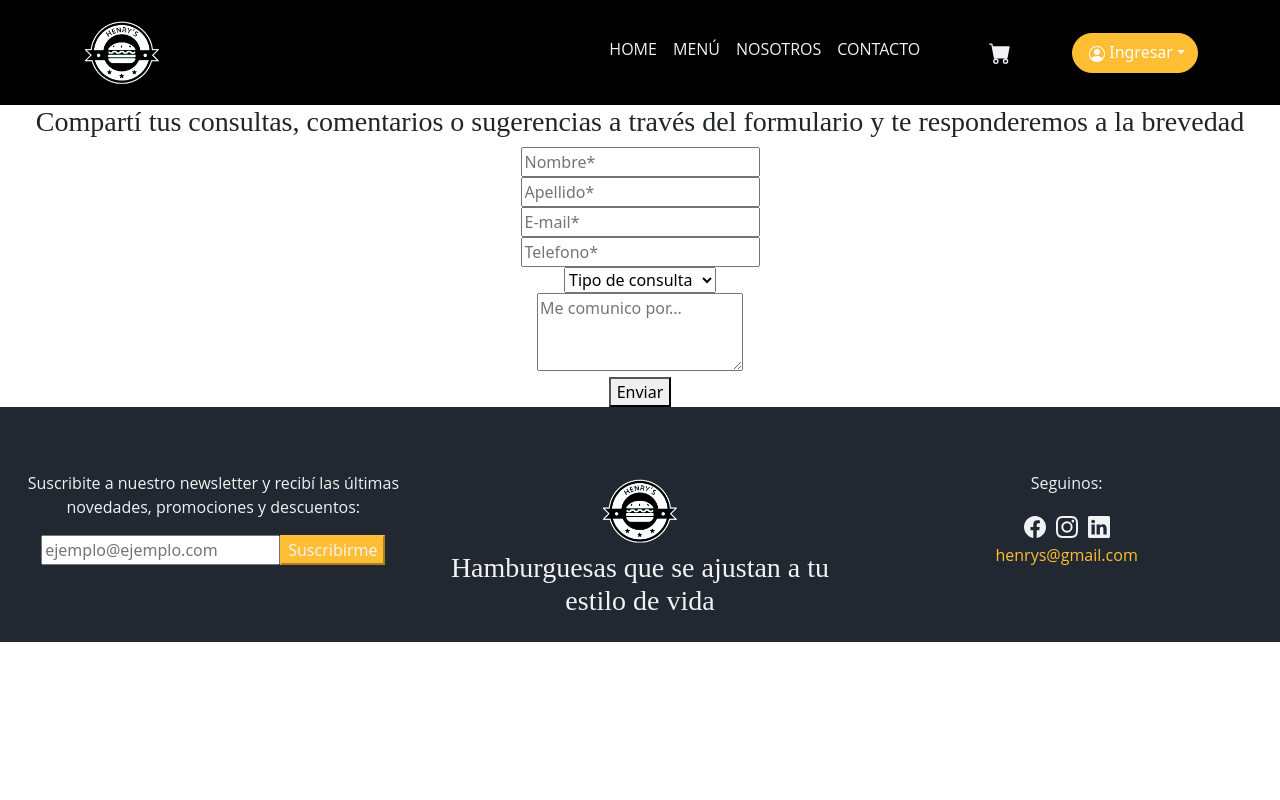
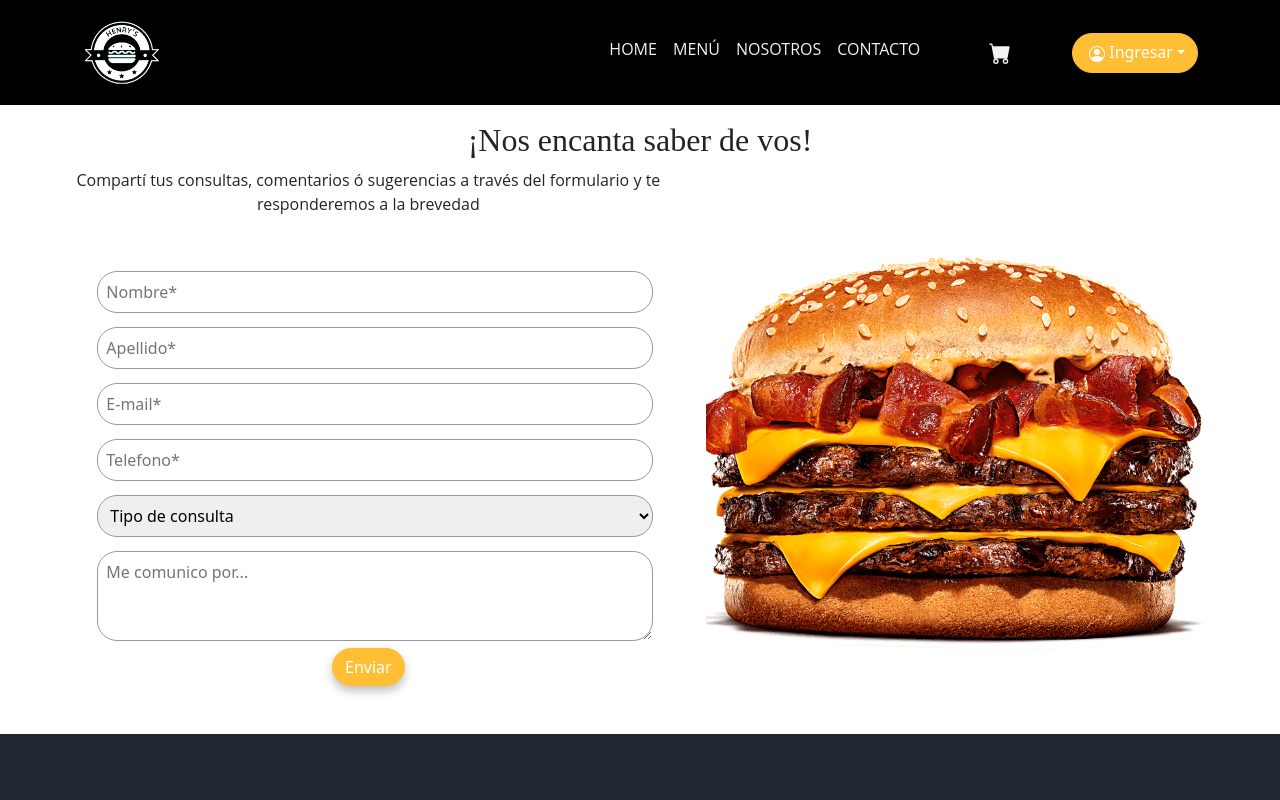
Before and after one commit to mabhyHs/Henrys-app, a React (Create React App) app in the folder client/: page /contacto in a window 1280 px wide. Shown: the top 800 px of the page. Built offline with nearby package versions, Linux system fonts and the light colour scheme.

Commit message:
Create(Contact-Form- UI)

```diff
--- a/client/src/Components/ContactForm/ContactForm.css
+++ b/client/src/Components/ContactForm/ContactForm.css
@@ -1,3 +1,19 @@
 .contact__form__container {
-  min-height: 100vh;
+  align-items: center;
+  justify-content: center;
 }
+
+.contactForm__img {
+  height: 65vh;
+  background: url('../../Assets/Images/Hamburguesas/Stacker-Triple.png');
+  background-repeat: no-repeat;
+  background-attachment: scroll;
+  background-position: center;
+  background-size: cover;
+}
+.contactForm__input {
+  border-radius: 20px;
+  margin: 7px;
+  border: var(--bc-inputs);
+  padding: 0.5rem;
+}
--- a/client/src/Components/ContactForm/ContactoForm.jsx
+++ b/client/src/Components/ContactForm/ContactoForm.jsx
@@ -1,4 +1,9 @@
 import React, { useState, useRef } from 'react';
+import Col from 'react-bootstrap/Col';
+import Row from 'react-bootstrap/Row';
+import Button from 'react-bootstrap/Button';
+import Swal from 'sweetalert2';
+
 import './ContactForm.css';
 
 function ContactoForm() {
@@ -12,54 +17,61 @@ function ContactoForm() {
 
   return (
     <div>
-      <h3>
-        Compartí tus consultas, comentarios o sugerencias a través del
+      <h2 className="pt-3">¡Nos encanta saber de vos!</h2>
+      <Row className="contact__form__container">
+        <Col lg={6} sm={12}>
+          <p>
+            Compartí tus consultas, comentarios ó sugerencias a través del
             formulario y te responderemos a la brevedad
-      </h3>
-
-      <form ref={form} onSubmit={handleSubmit} action="#" id="contact_form">
-        <div>
+          </p>
+          <form
+            ref={form}
+            onSubmit={handleSubmit}
+            action="#"
+            id="contact_form"
+            className="m-5"
+          >
+            <Row>
               <input
+                className="contactForm__input"
                 type="text"
                 placeholder="Nombre*"
                 name="name"
                 id="name_input"
                 required
               />
-        </div>
 
-        <div>
               <input
+                className="contactForm__input"
                 type="text"
                 placeholder="Apellido*"
                 name="name"
                 id="surname_input"
                 required
               />
-        </div>
-
-        <div>
+            </Row>
+            <Row>
               <input
+                className="contactForm__input"
                 type="email"
                 placeholder="E-mail*"
                 name="email"
                 id="email_input"
                 required
               />
-        </div>
 
-        <div>
               <input
+                className="contactForm__input"
                 type="text"
                 placeholder="Telefono*"
                 name="telephone"
                 id="telephone_input"
                 required
               />
-        </div>
-
-        <div>
+            </Row>
+            <Row>
               <select
+                className="contactForm__input"
                 placeholder="Tipo de consulta"
                 name="subject"
                 id="subject_input"
@@ -73,10 +85,9 @@ function ContactoForm() {
                 <option value="3">Felicitaciones</option>
                 <option value="4">Reclamos</option>
               </select>
-        </div>
 
-        <div>
               <textarea
+                className="contactForm__input"
                 name="message"
                 placeholder="Me comunico por..."
                 id="message_input"
@@ -84,15 +95,24 @@ function ContactoForm() {
                 rows="3"
                 required
               />
-        </div>
-
-        <div>
-          <button type="submit" key="submit" value="submit" id="form_button">
+            </Row>
+            <Button type="submit" key="submit" value="submit" id="form_button">
               Enviar
-          </button>
-          {done && <h3>Gracias, en breve nos contactaremos!</h3>}
-        </div>
+            </Button>
+            {done &&
+              Swal.fire({
+                text: 'Gracias por comunicarte, en breve nos contactaremos!',
+                imageUrl: '../../Assets/Images/logo-henrys300px.png',
+                imageWidth: 300,
+                imageHeight: 100,
+                imageAlt: 'logo henrys',
+              })}
           </form>
+        </Col>
+        <Col sm={12} lg={5}>
+          <div className="contactForm__img" />
+        </Col>
+      </Row>
     </div>
   );
 }
```
Lines whose indentation alone changed are shown as unchanged.
